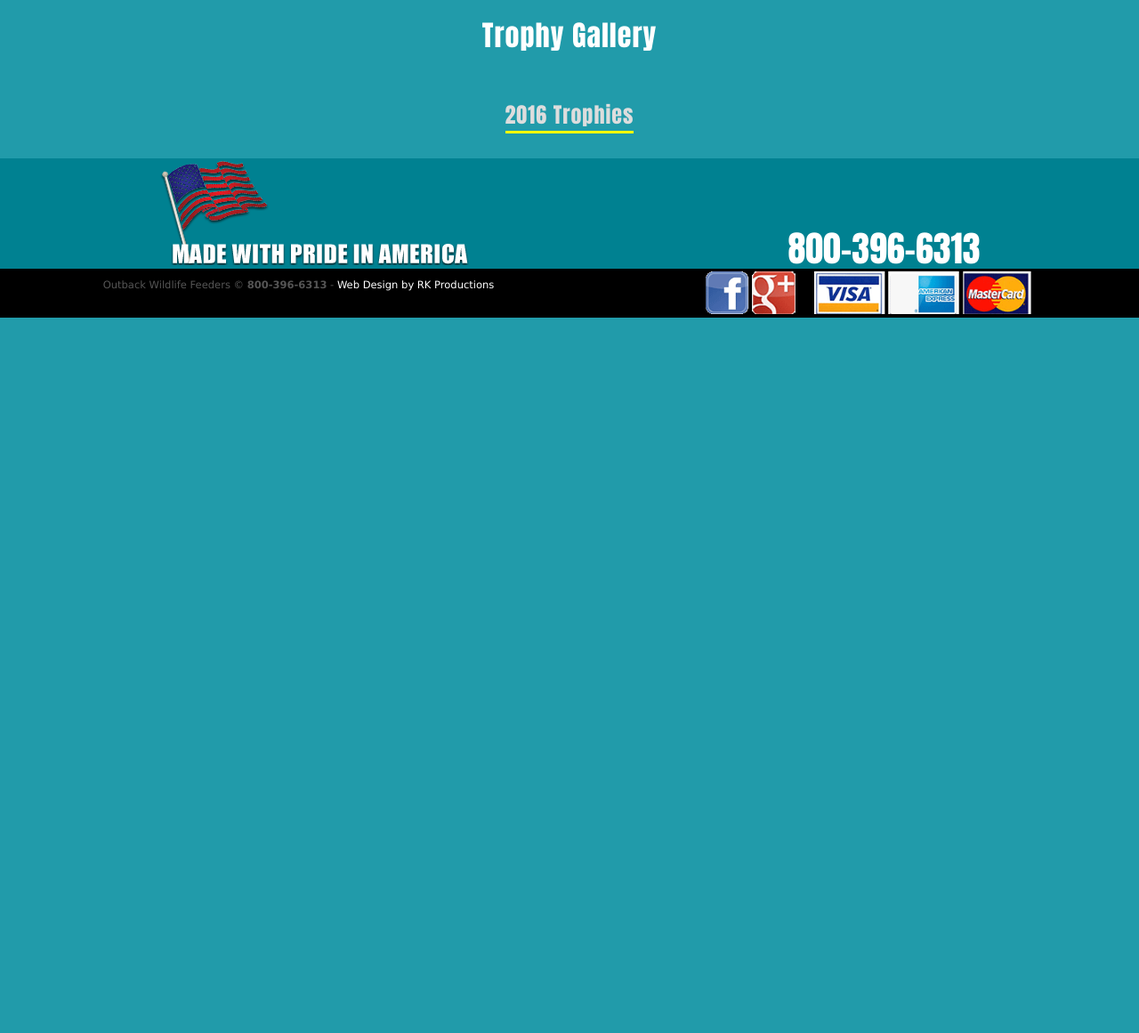
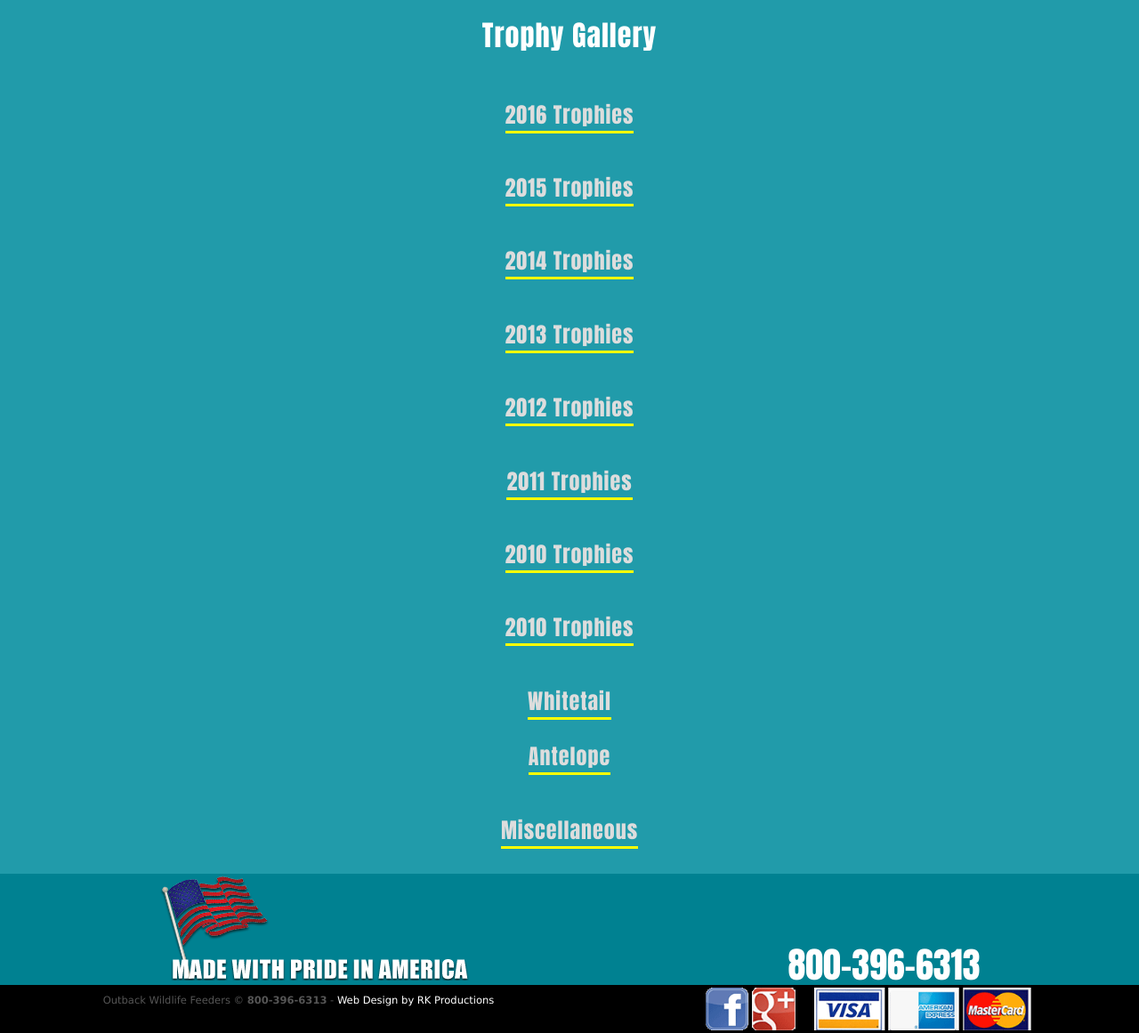
Before and after one commit to webstandardcss/outback-flexbox, a PHP site: page /trophy-gallery.php in a window 1280 px wide. Shown: the part 799-1960 px from the top of the page at 89% size. Before the commit the page ends 1156 px from the top, so only its background shows below. Run offline with PHP 8.4, Linux system fonts and the light colour scheme; data that the repository does not hold is empty; some libraries are stand-ins or nearby versions.

Commit message:
fix gallery urls

```diff
--- a/index.php
+++ b/index.php
@@ -129,9 +129,6 @@ $extraCss = array("forms");
     height: 300px;
   }
 
-  .ob-carousel {
-      margin-top: 50px;
-    }
   </style>
 <div class="slick-outer ob-carousel">
 
--- a/new-products.php
+++ b/new-products.php
@@ -25,7 +25,7 @@ $pageKeywords = $pageTitle . "  " . $siteKeywords;
         <div class="product-row flex-container-row">
           <div class="product-single">
             <div class="product-media">
-              <img class="product-image" src="obf/products/IMG_5870-259x300.png" alt="IMG 5870" />
+              <img class="product-image" src="obf/products/IMG_5870-e1516225260149-259x300.png" alt="IMG 5870" />
             </div>
             <div class="product-description">
 
--- a/trophy-gallery.php
+++ b/trophy-gallery.php
@@ -13,8 +13,37 @@ $pageKeywords = $pageTitle . "  " . $siteKeywords;
     <h1>Trophy Gallery</h1>
 
 	  <div class="product-small">
-        <h2><a href="/obf/photo-gallery" target="_blank">2016 Trophies</a></h2>
+        <h2><a href="/obf/2016-gallery" target="_blank">2016 Trophies</a></h2>
     </div>
-
+    <div class="product-small">
+        <h2><a href="/obf/2015-gallery" target="_blank">2015 Trophies</a></h2>
+    </div>
+    <div class="product-small">
+        <h2><a href="/obf/2014-gallery" target="_blank">2014 Trophies</a></h2>
+    </div>
+    <div class="product-small">
+        <h2><a href="/obf/2013-gallery" target="_blank">2013 Trophies</a></h2>
+    </div>
+    <div class="product-small">
+        <h2><a href="/obf/2012-gallery" target="_blank">2012 Trophies</a></h2>
+    </div>
+    <div class="product-small">
+        <h2><a href="/obf/2011-gallery" target="_blank">2011 Trophies</a></h2>
+    </div>
+    <div class="product-small">
+        <h2><a href="/obf/2010-gallery" target="_blank">2010 Trophies</a></h2>
+    </div>
+    <div class="product-small">
+        <h2><a href="/obf/2010-gallery" target="_blank">2010 Trophies</a></h2>
+    </div>
+    <div class="product-small">
+        <div class="product-small">
+        <h2><a href="/obf/whitetail-gallery" target="_blank">Whitetail</a></h2>
+    </div>
+        <h2><a href="/obf/antelope-gallery" target="_blank">Antelope</a></h2>
+    </div>
+    <div class="product-small">
+        <h2><a href="/obf/miscellaneous-gallery" target="_blank">Miscellaneous</a></h2>
+    </div>
   </main>
 <?php require_once dirname(__FILE__) . "/inc/footer.php"; ?>
```
